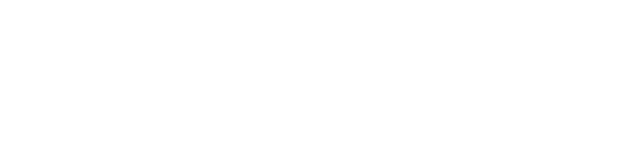
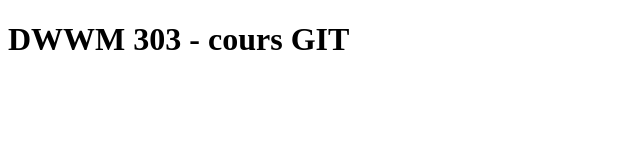
Before and after one commit to eelDigit/dwwm_303, a plain HTML site: page index.html in a window 1280 px wide. Shown: the whole page, without its empty margins (0-640 px from the left). Drawn offline with Linux system fonts and the light colour scheme.

Commit message:
add title

```diff
--- a/index.html
+++ b/index.html
@@ -7,6 +7,6 @@
     <title>DWWM_303</title>
 </head>
 <body>
-
+    <h1>DWWM 303 - cours GIT</h1>
 </body>
 </html>
```
